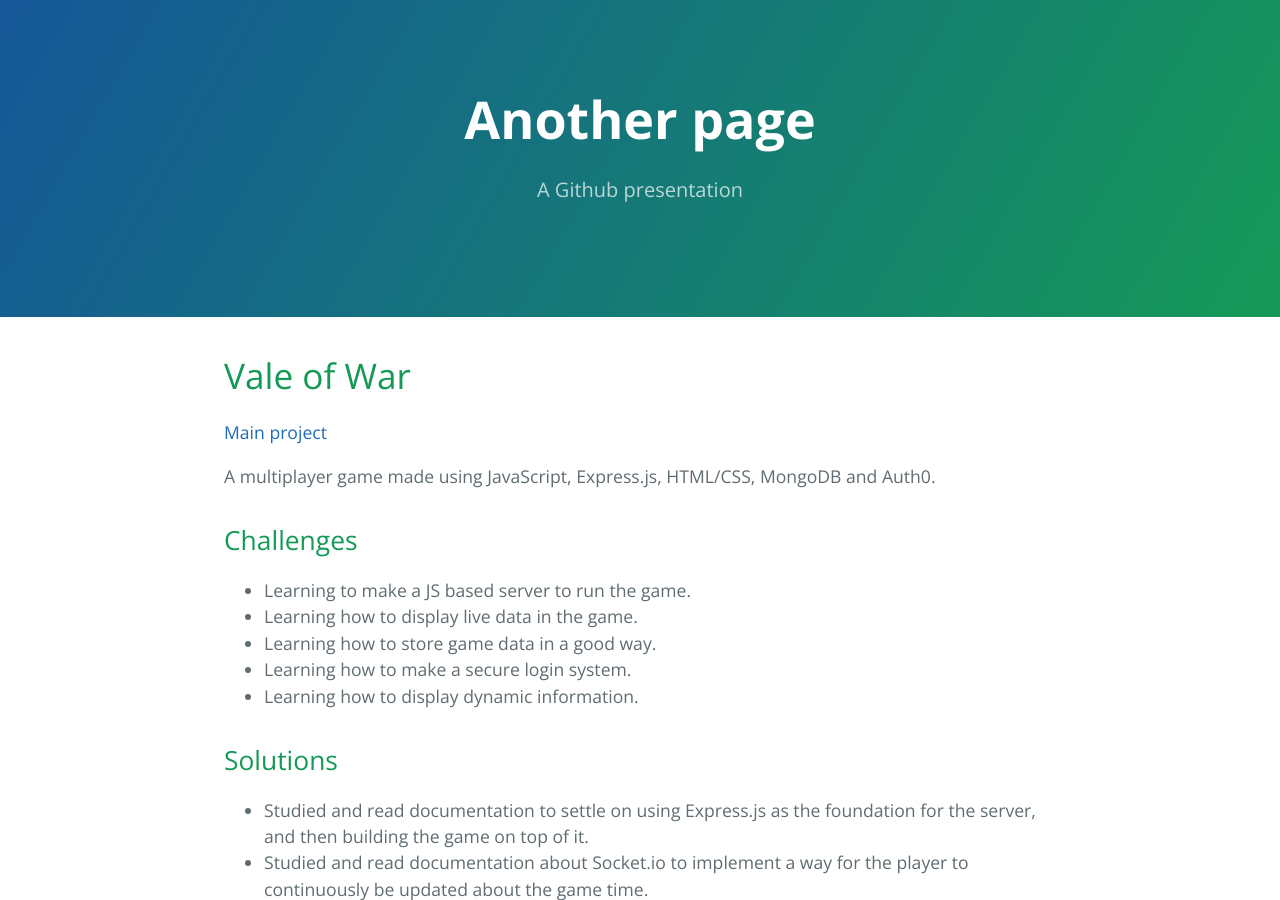
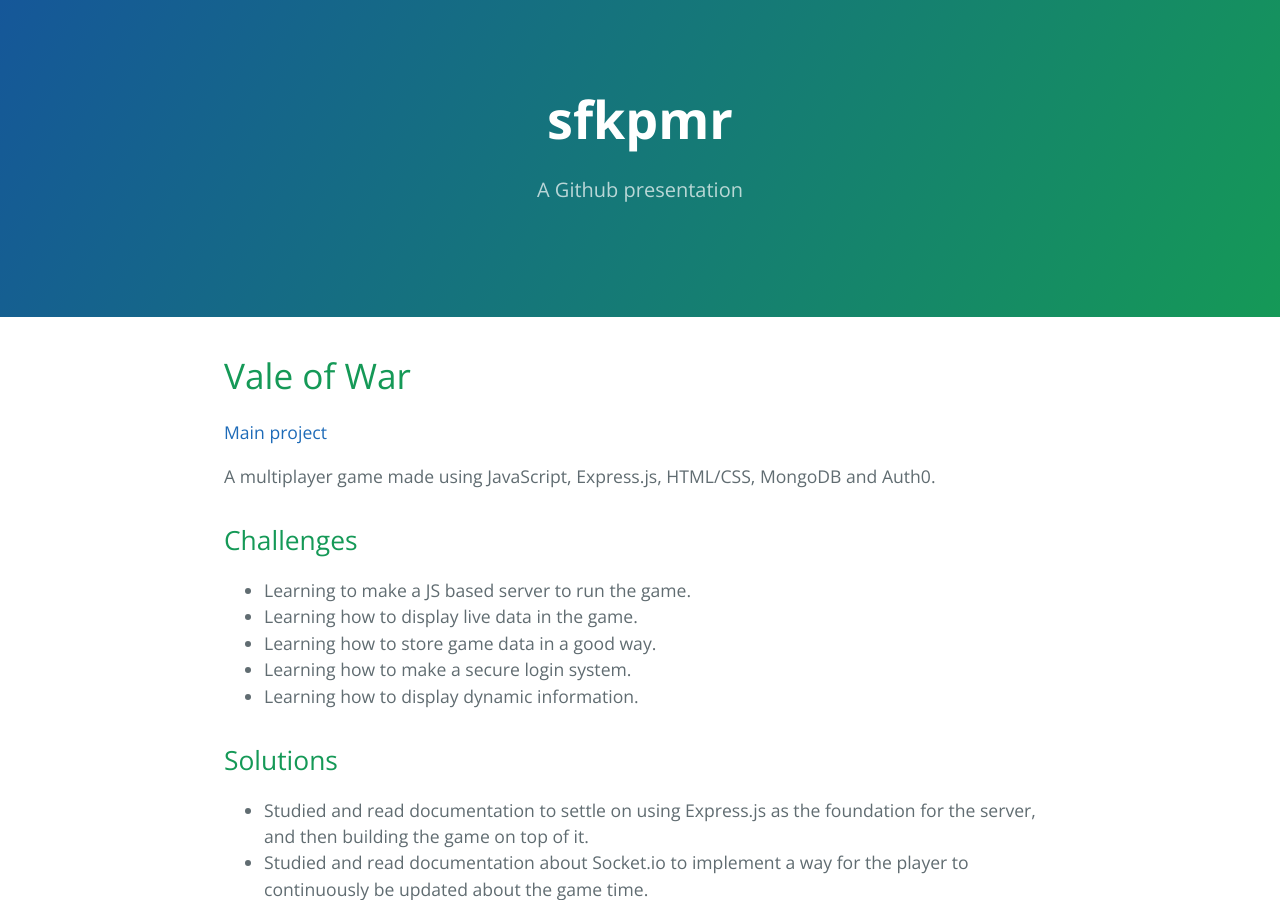
Before and after one commit to sfkpmr/sfkpmr.github.io, a Jekyll site: the page built from index.md, in a window 1280 px wide and 900 px high. Built offline with Jekyll 4.4.1, drawn with Linux system fonts in a browser that asks for light colours.

Commit message:
Update index.md

```diff
--- a/index.md
+++ b/index.md
@@ -1,6 +1,6 @@
 ---
 layout: default
-title: Another page
+title: sfkpmr
 ---
 
 # Vale of War
```
